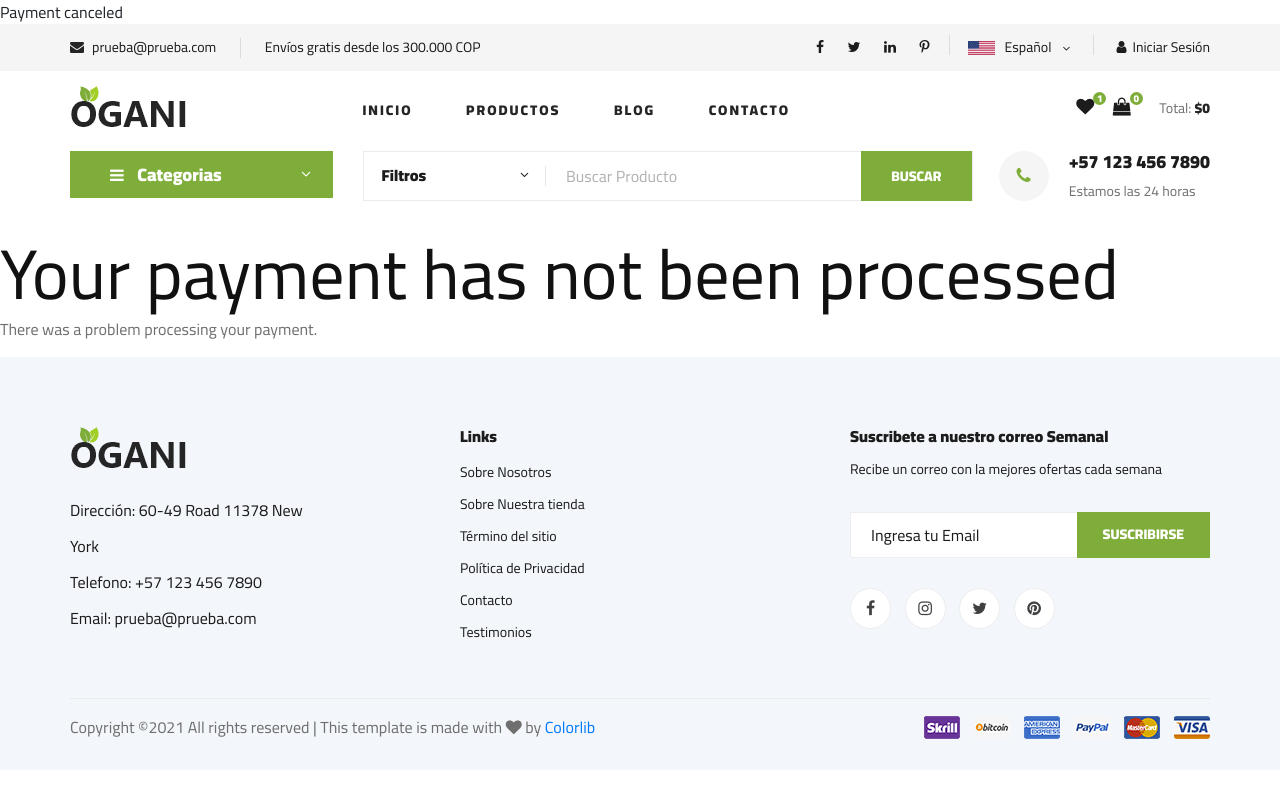
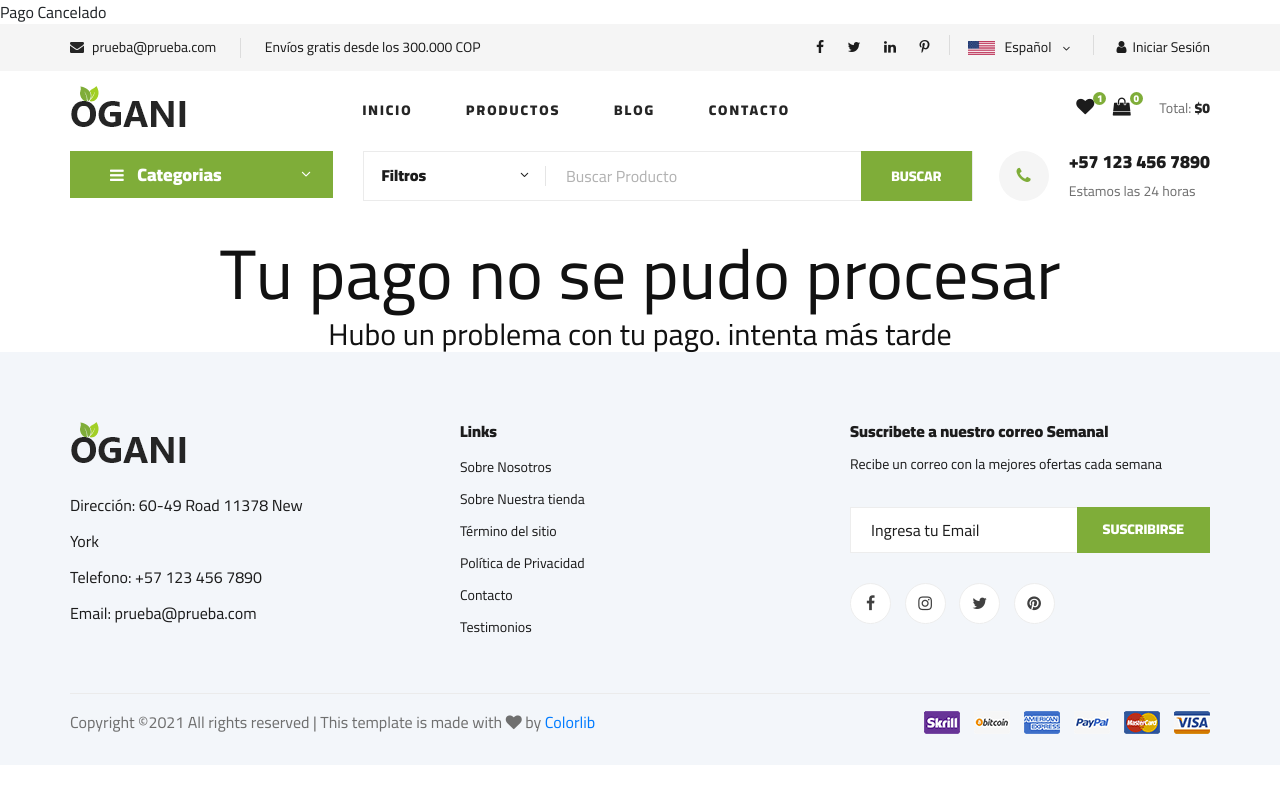
Before and after one commit to Camilomf321/al_shopping, a Django app: page /payments/success/ in a window 1280 px wide. Run offline with Django 3.2, Linux system fonts and the light colour scheme; parts of the project's set-up code (start-up, migrations or seed data) failed here and were passed over; some libraries are stand-ins or nearby versions.

Commit message:
template for payment canceled

```diff
--- a/templates/payments/canceled.html
+++ b/templates/payments/canceled.html
@@ -1,6 +1,6 @@
 {% extends "base.html" %}
-{% block title %}Payment canceled{% endblock %}
+{% block title %}Pago Cancelado{% endblock %}
 {% block content %}
-    <h1>Your payment has not been processed</h1>
-    <p>There was a problem processing your payment.</p>
+    <h1 class="text-center">Tu pago no se pudo procesar</h1>
+    <h3 class="text-center">Hubo un problema con tu pago. intenta más tarde</h3>
 {% endblock %}
```
